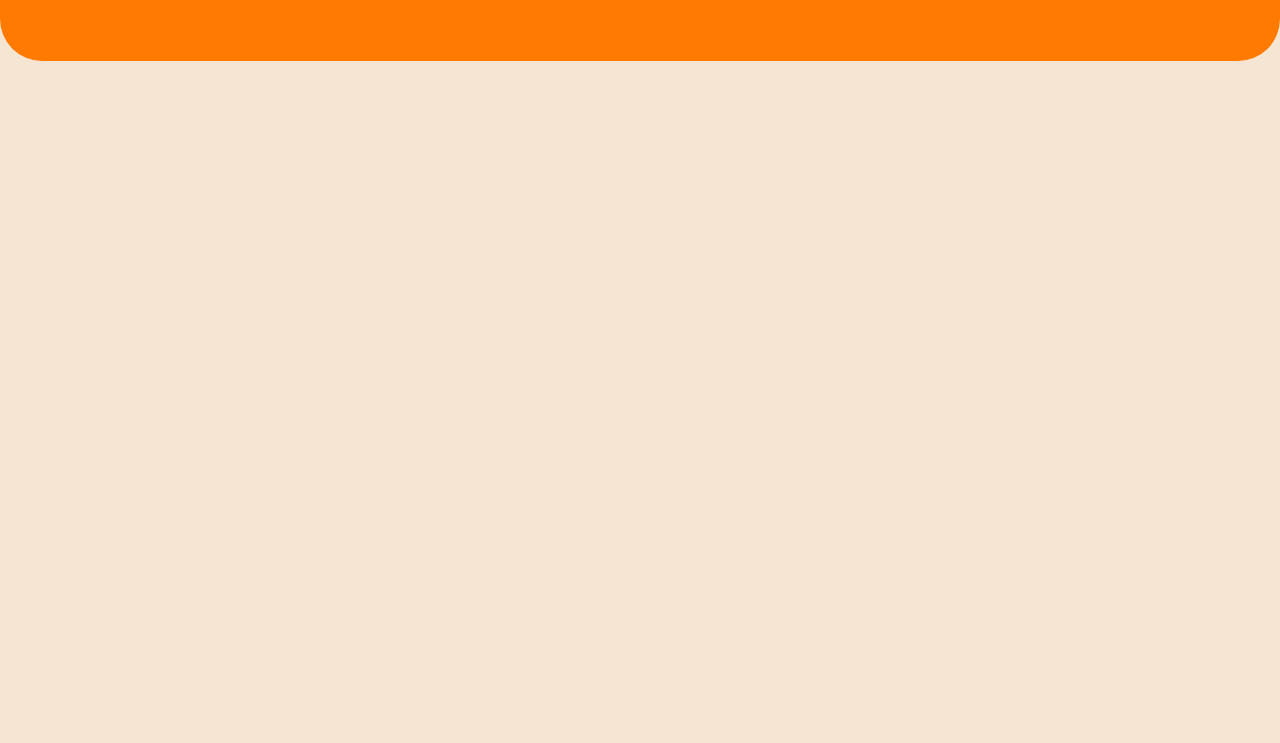
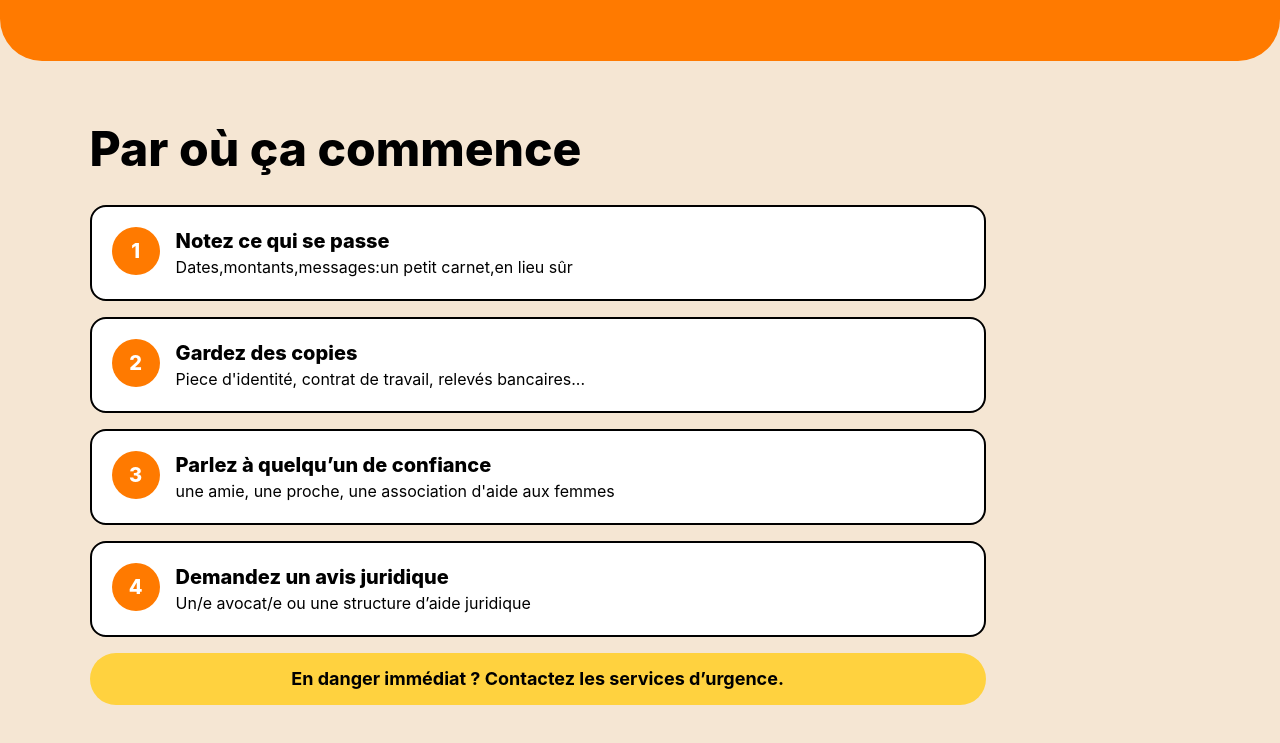
Before and after one commit to mbarek-mohammed/mbarek-mohammed-mbarek-mohammed-Mbarek-Mohammed-project-finale-html-css, a website: page public/pages/Agir.html in a window 1280 px wide. Shown: the part 507-1250 px from the top of the page. Before the commit the page ends 800 px from the top, so only its background shows below. Drawn offline with Linux system fonts and the light colour scheme.

Commit message:
add:section Par où ça commence

```diff
--- a/public/pages/Agir.html
+++ b/public/pages/Agir.html
@@ -34,5 +34,41 @@
       <div class="mx-auto grid h-64 w-64 place-items-center rounded-[45%_45%_24px_24px] border-4 border-[#2b1200] bg-[#ffd23f]  shadow-[10px_10px_0_#2b1200]">
         </div>
     </section>
+
+     <section class="px-[7vw] py-16">
+      <h2 class="mb-8 text-4xl font-extrabold md:text-5xl">Par où ça commence</h2>
+      <div class="grid max-w-4xl gap-4">
+        <div class="flex gap-4 rounded-2xl border-2 border-brownBrand bg-white p-5"><span
+            class="grid h-12 w-12 shrink-0 place-items-center rounded-full bg-[#ff7a00] text-xl font-extrabold text-white">1</span>
+          <div>
+            <h3 class="text-xl font-extrabold">Notez ce qui se passe</h3>
+            <p>Dates,montants,messages:un petit carnet,en lieu sûr</p>
+          </div>
+        </div>
+        <div class="flex gap-4 rounded-2xl border-2 border-brownBrand bg-white p-5"><span
+            class="grid h-12 w-12 shrink-0 place-items-center rounded-full bg-[#ff7a00] text-xl font-extrabold text-white">2</span>
+          <div>
+            <h3 class="text-xl font-extrabold">Gardez des copies</h3>
+            <p>Piece d'identité, contrat de travail, relevés bancaires...</p>
+          </div>
+        </div>
+        <div class="flex gap-4 rounded-2xl border-2 border-brownBrand bg-white p-5"><span
+            class="grid h-12 w-12 shrink-0 place-items-center rounded-full bg-[#ff7a00] text-xl font-extrabold text-white">3</span>
+          <div>
+            <h3 class="text-xl font-extrabold">Parlez à quelqu’un de confiance</h3>
+            <p>une amie, une proche, une association d'aide aux femmes</p>
+          </div>
+        </div>
+        <div class="flex gap-4 rounded-2xl border-2 border-brownBrand bg-white p-5"><span
+            class="grid h-12 w-12 shrink-0 place-items-center rounded-full bg-[#ff7a00] text-xl font-extrabold text-white">4</span>
+          <div>
+            <h3 class="text-xl font-extrabold">Demandez un avis juridique</h3>
+            <p>Un/e avocat/e ou une structure d’aide juridique</p>
+          </div>
+        </div>
+        <p class="text-center text-lg font-bold bg-[#ffd23f] text-black px-2 py-3 rounded-full">En danger immédiat ? Contactez les services d’urgence.</p>
+      </div>
+    </section>
+
 </body>
 </html>
```
Also changed, not shown: public/css/output.css.
